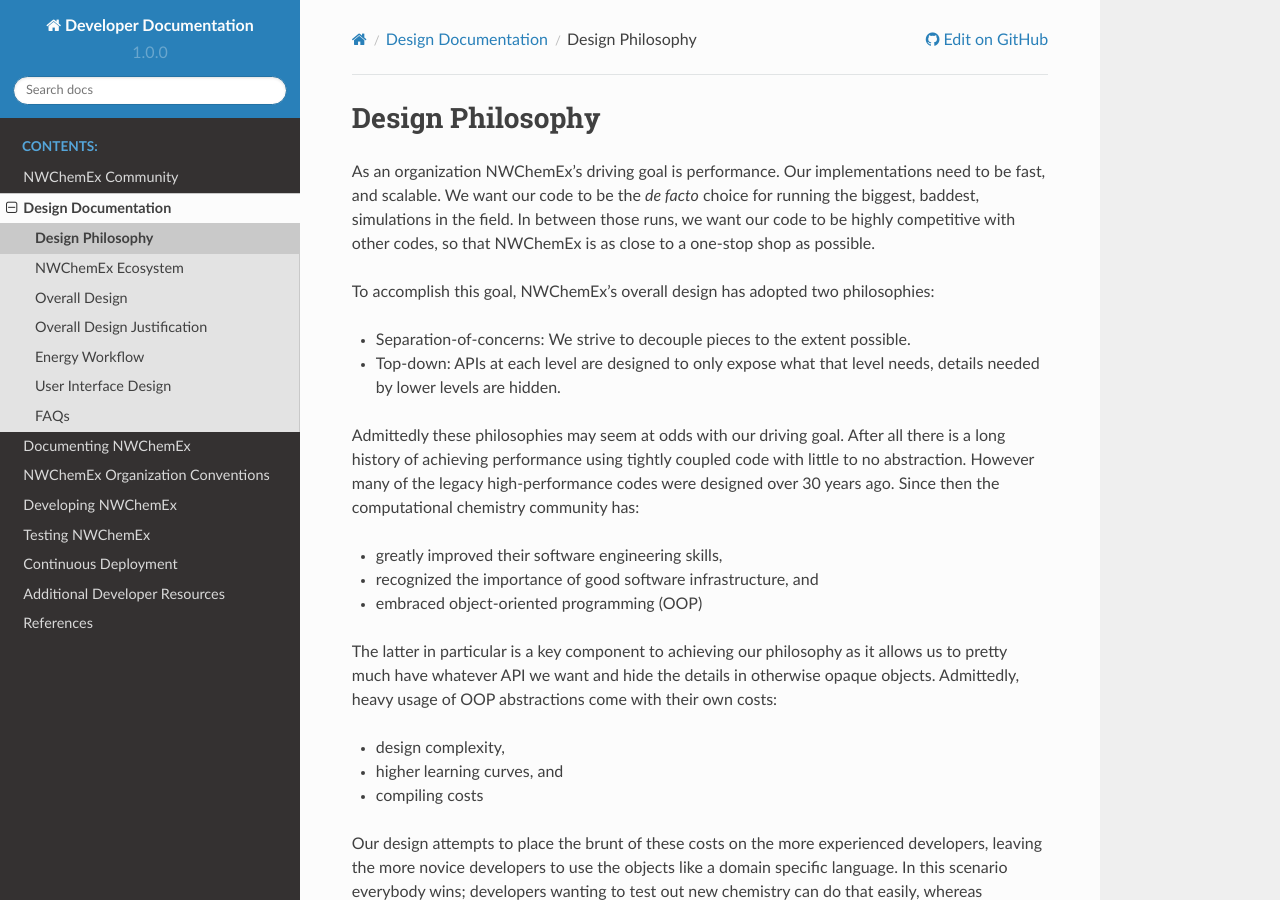
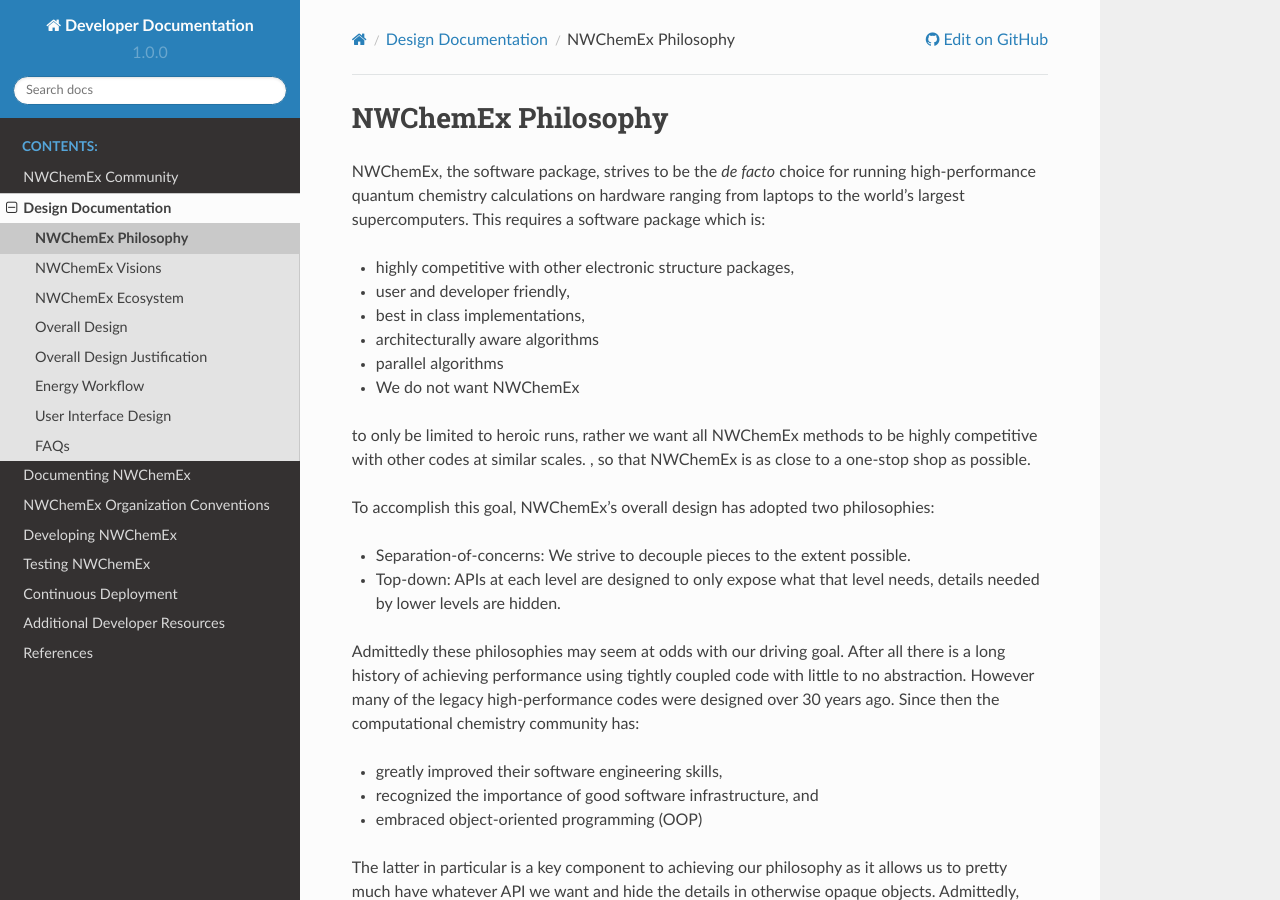
Before and after one commit to NWChemEx/.github, a Sphinx documentation site: the page built from docs/source/design/philosophy.rst, in a window 1280 px wide and 900 px high. Built offline with Sphinx 7.4.7 and the Read the Docs theme 2.0.0, drawn with Linux system fonts in a browser that asks for light colours.

Commit message:
backup [skip ci]

```diff
--- a/docs/source/design/index.rst
+++ b/docs/source/design/index.rst
@@ -15,6 +15,7 @@
    :caption: Contents:
 
    philosophy
+   vision
    nwx_ecosystem
    overall_design
    overall_justifications/index
--- a/docs/source/design/philosophy.rst
+++ b/docs/source/design/philosophy.rst
@@ -1,11 +1,27 @@
-#################
-Design Philosophy
-#################
+.. _philosophy:
 
-As an organization NWChemEx's driving goal is performance. Our implementations
-need to be fast, and scalable. We want our code to be the *de facto* choice for
-running the biggest, baddest, simulations in the field. In between those runs,
-we want our code to be highly competitive with other codes, so that NWChemEx is
+###################
+NWChemEx Philosophy
+###################
+
+NWChemEx, the software package, strives to be the *de facto* choice for running
+high-performance quantum chemistry calculations on hardware ranging from laptops
+to the world's largest supercomputers. This requires a software package which
+is:
+
+- highly competitive with other electronic structure packages,
+- user and developer friendly,
+
+
+
+- best in class implementations,
+- architecturally aware algorithms
+- parallel algorithms
+-
+
+ We do not want NWChemEx
+to only be limited to heroic runs, rather we want all NWChemEx methods to be
+highly competitive with other codes at similar scales. , so that NWChemEx is
 as close to a one-stop shop as possible.
 
 To accomplish this goal, NWChemEx's overall design has adopted two philosophies:
```
Also changed, not shown: docs/source/design/vision.rst (+6 -9 lines).
